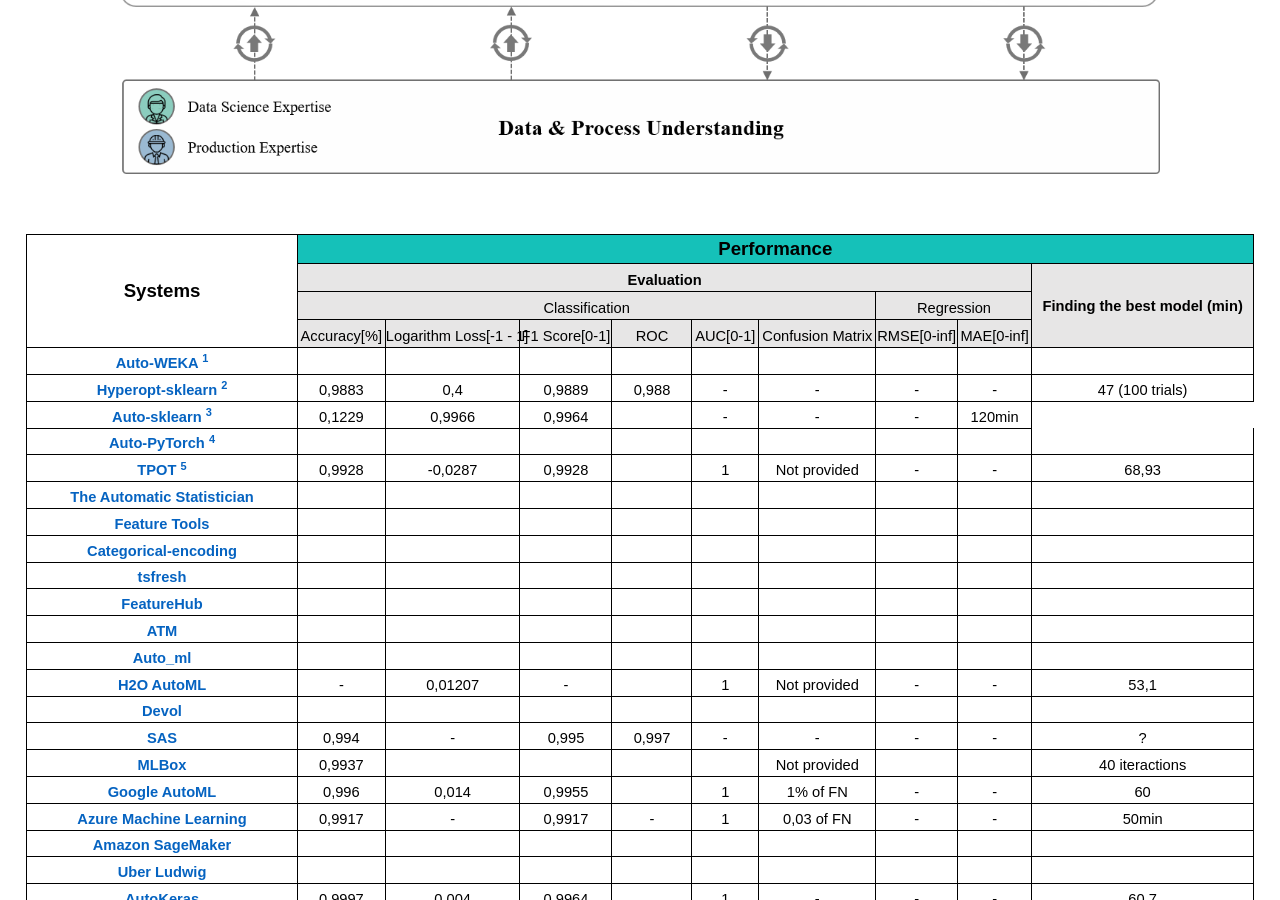
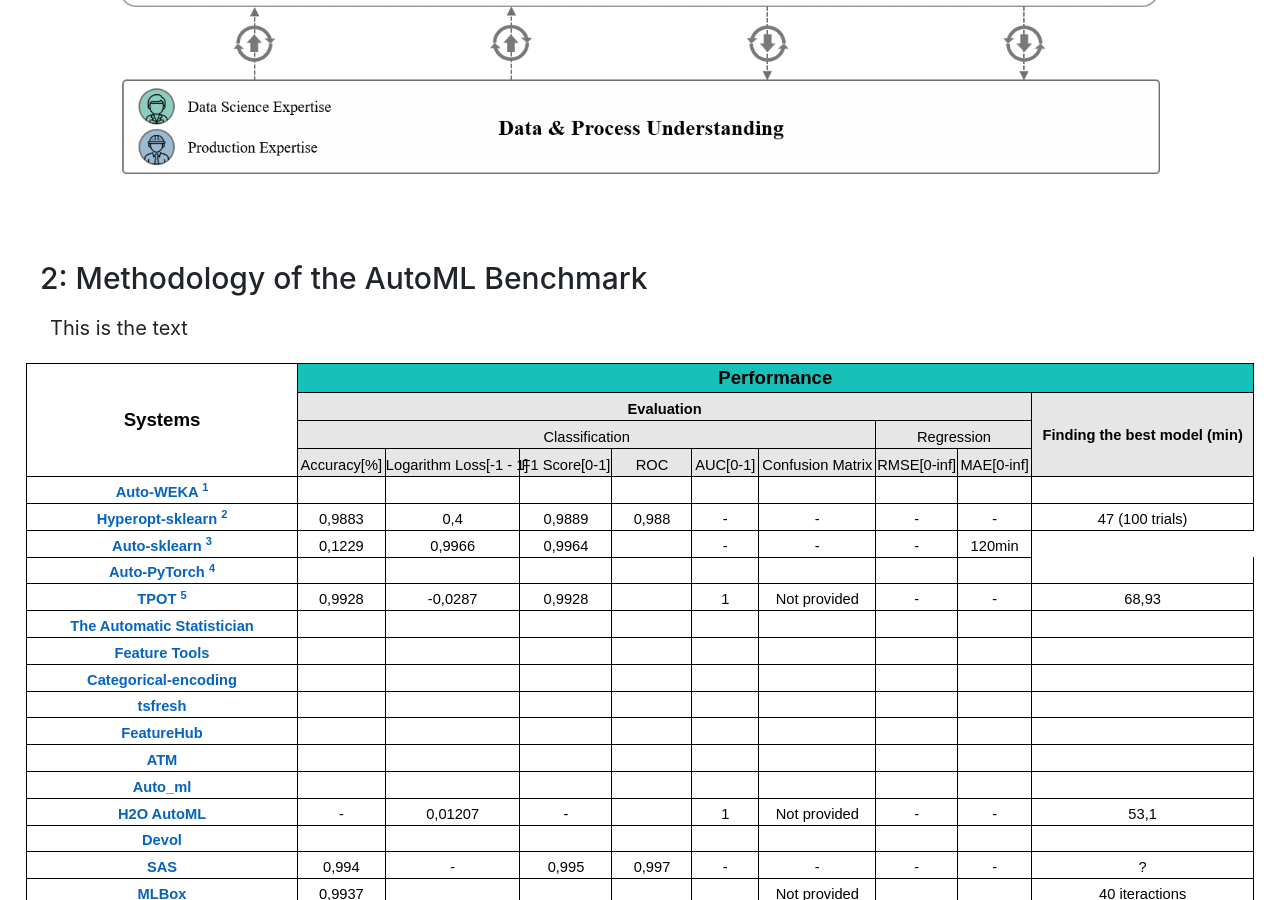
Before and after one commit to jonathankrauss/AutoML-Benchmark, a Jekyll site: the page built from README.md, in a window 1280 px wide and 900 px high, scrolled down 933 px. Built offline with Jekyll 4.4.1, drawn with Linux system fonts in a browser that asks for light colours; our own code applies the rules of GitHub Pages for plain Markdown files; comment, search, counter and statistics services are not loaded.

Commit message:
Update default.html

```diff
--- a/_layouts/default.html
+++ b/_layouts/default.html
@@ -54,6 +54,10 @@
     </section>
   </div>
 
+  <section class= "ph4">
+    <h2> 2: Methodology of the AutoML Benchmark </h2>
+    <p class = "ph2"> This is the text </p>
+  </section>
     <!--This is the version of loading Table 1 that is working-->
     <div id="table_1"></div>
 
```
